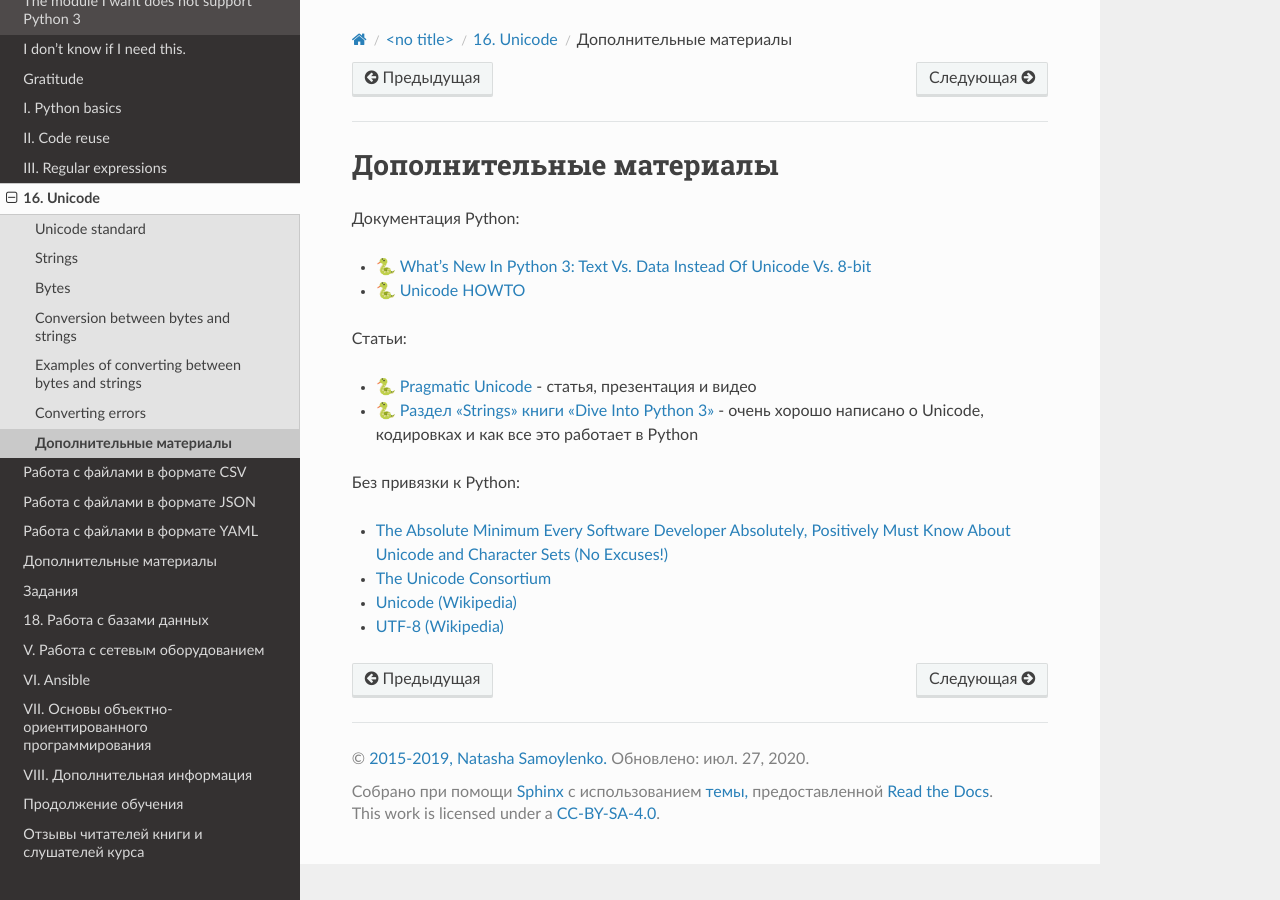
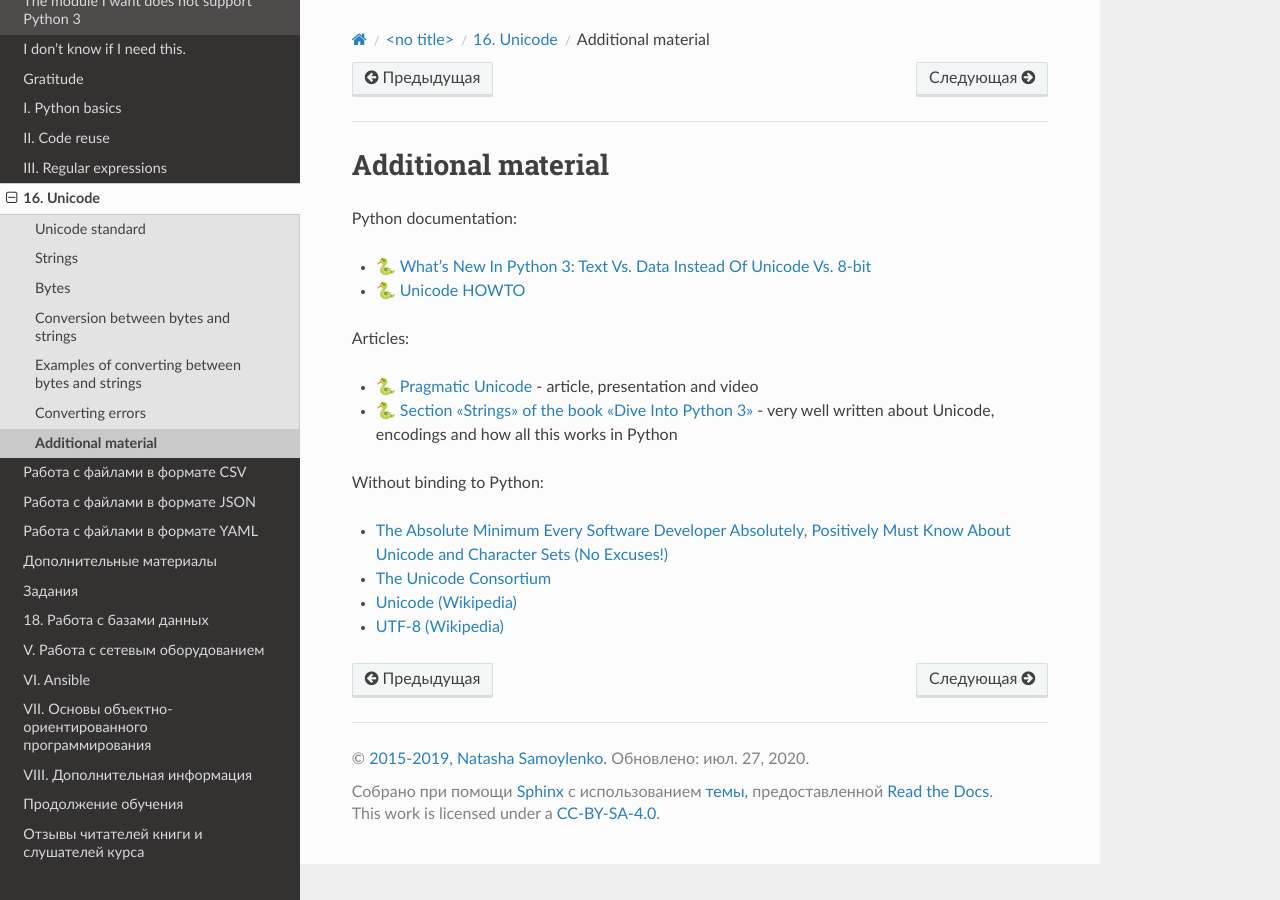
Before and after one commit to Aidar5/nattoeng, a Sphinx documentation site: the page built from docs/source/book/16_unicode/further_reading.rst, in a window 1280 px wide. Built offline with Sphinx 7.4.7 and the Read the Docs theme 2.0.0, drawn with Linux system fonts in a browser that asks for light colours; pages that are not in the unit, such as notebooks, are missing from menus.

Commit message:
Update further_reading.rst

```diff
--- a/docs/source/book/16_unicode/further_reading.rst
+++ b/docs/source/book/16_unicode/further_reading.rst
@@ -1,21 +1,20 @@
-Дополнительные материалы
+Additional material
 ------------------------
 
-Документация Python:
+Python documentation:
 
 -  🐍 `What’s New In Python 3: Text Vs. Data Instead Of Unicode Vs.
    8-bit <https://docs.python.org/3.0/whatsnew/3.0.html#text-vs-data-instead-of-unicode-vs-8-bit>`__
 -  🐍 `Unicode HOWTO <https://docs.python.org/3/howto/unicode.html>`__
 
-Статьи:
+Articles:
 
 -  🐍 `Pragmatic Unicode <https://nedbatchelder.com/text/unipain.html>`__
-   - статья, презентация и видео
--  🐍 `Раздел "Strings" книги "Dive Into Python
-   3" <http://www.diveintopython3.net/strings.html>`__ - очень хорошо
-   написано о Unicode, кодировках и как все это работает в Python
+   - article, presentation and video
+-  🐍 `Section «Strings» of the book "Dive Into Python
+   3" <http://www.diveintopython3.net/strings.html>`__ - very well written about Unicode, encodings and how all this works in Python
 
-Без привязки к Python:
+Without binding to Python:
 
 -  `The Absolute Minimum Every Software Developer Absolutely, Positively
    Must Know About Unicode and Character Sets (No
```
